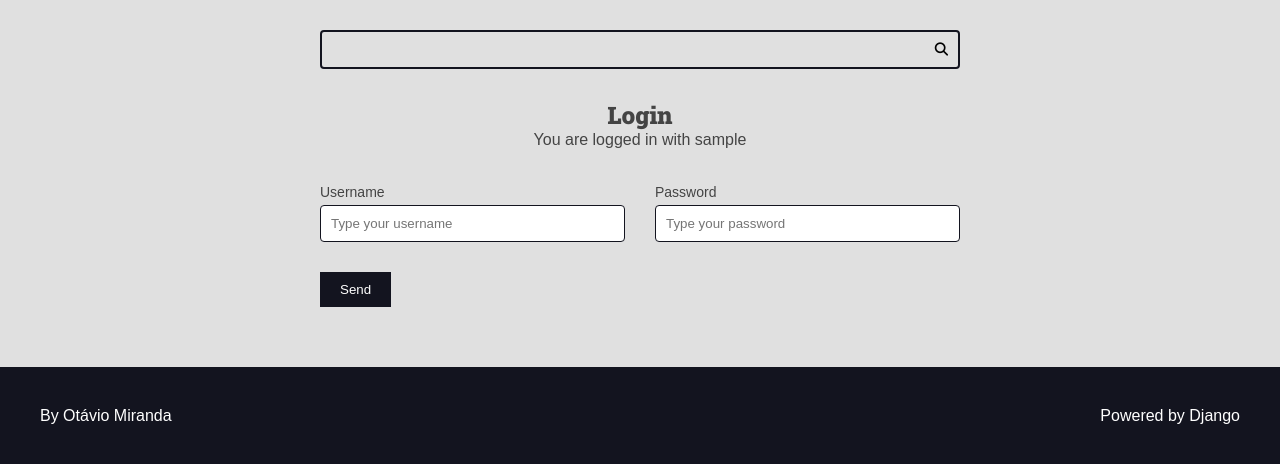
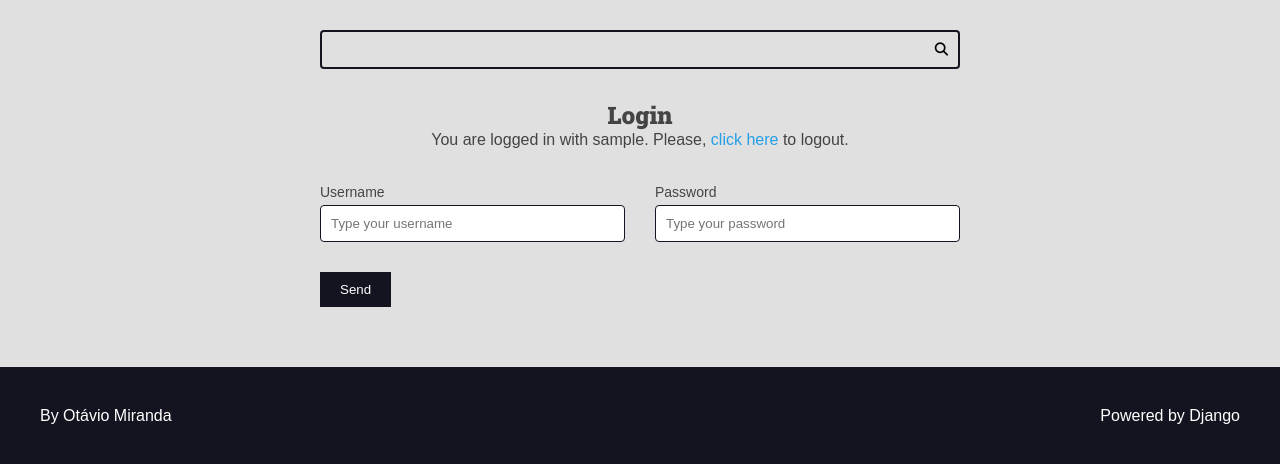
Before and after one commit to icaro-freitas/curso-django-projeto1, a Django app: template authors/templates/authors/pages/login.html in a window 1280 px wide. Shown: the part 113-577 px from the top of the page. Run offline with Django 4.2, Linux system fonts and the light colour scheme; the template is opened without the code that fills it: values that come from a table or form of the project are taken from there, others are empty; the visitor is signed in with stand-in values (Sample User, id 1).

Commit message:
Logout system with CSRF security

```diff
--- a/authors/templates/authors/pages/login.html
+++ b/authors/templates/authors/pages/login.html
@@ -6,10 +6,16 @@
     <div class="main-content center container">
         <h2>Login</h2>
         {% if request.user.is_authenticated %}
-            <p>
+            <div>
                 You are logged in with
-                {{ request.user.username }}
-            </p>
+                {{ request.user.username }}.
+                Please,
+                <form class="inline-form" action="{% url 'authors:logout' %}" method='POST'>
+                    {% csrf_token %}
+                    <input type="hidden" name = "username" value="{{ request.user.username }}">
+                    <button class="plaintext-button" type="submit">click here</button>
+                </form> to logout.
+            </div>
         {% endif %}
     </div>
 
--- a/authors/urls.py
+++ b/authors/urls.py
@@ -8,4 +8,5 @@ urlpatterns = [
     path('register/create/', views.register_create, name='register_create'),
     path('login/', views.login_view, name='login'),
     path('login/create/', views.login_create, name='login_create'),
+    path('logout/', views.logout_view, name='logout'),
 ]
--- a/authors/views.py
+++ b/authors/views.py
@@ -71,5 +71,11 @@ def login_create(request):
 
 @login_required(login_url='authors:login', redirect_field_name='next')
 def logout_view(request):
+    if not request.POST:
+        return redirect(reverse('authors:login'))
+
+    if request.POST.get('username') != request.user.username:
+        return redirect(reverse('authors:login'))
+
     logout(request)
     return redirect(reverse('authors:login'))
--- a/base_static/global/css/styles.css
+++ b/base_static/global/css/styles.css
@@ -363,6 +363,19 @@ h6 {
     color: var(--color-white);
 }
 
+.plaintext-button {
+    display: inline;
+    border: none;
+    background: none;
+    cursor: pointer;
+    color: var(--color-primary);
+    font-size: 1.6rem;
+}
+
+.inline-form {
+    display: inline;
+}
+
 /* Messages */
 
 .messages-container {
--- a/base_templates/global/partials/forms.html
+++ b/base_templates/global/partials/forms.html
@@ -1,6 +1,7 @@
 <div class="main-content container">
     <form action="{{ form_action }}" method="POST">
         {% csrf_token %}
+
         <div class="form-content form-content-grid">
             {% for field in form %}
                 <div class="form-group">
```
